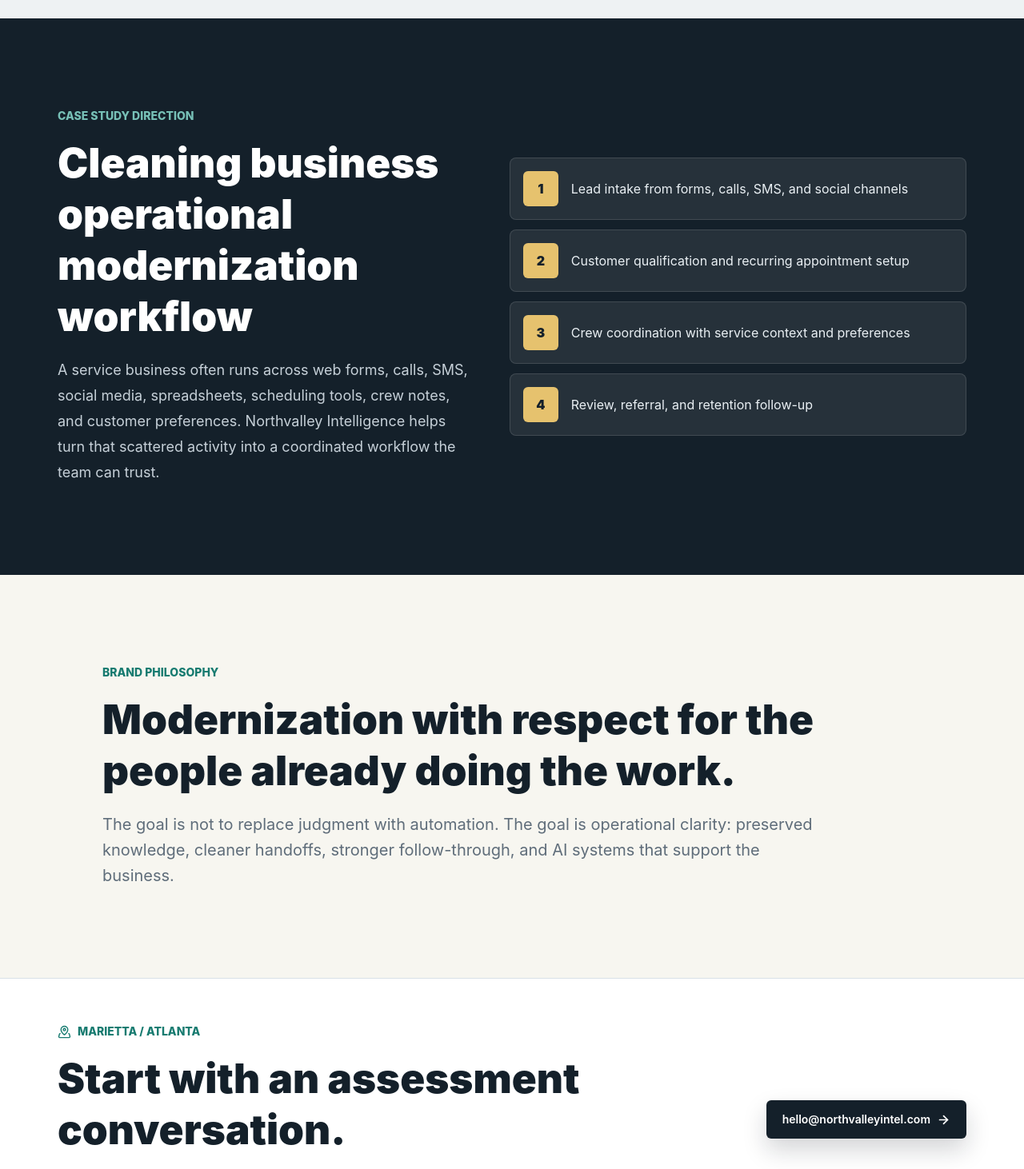
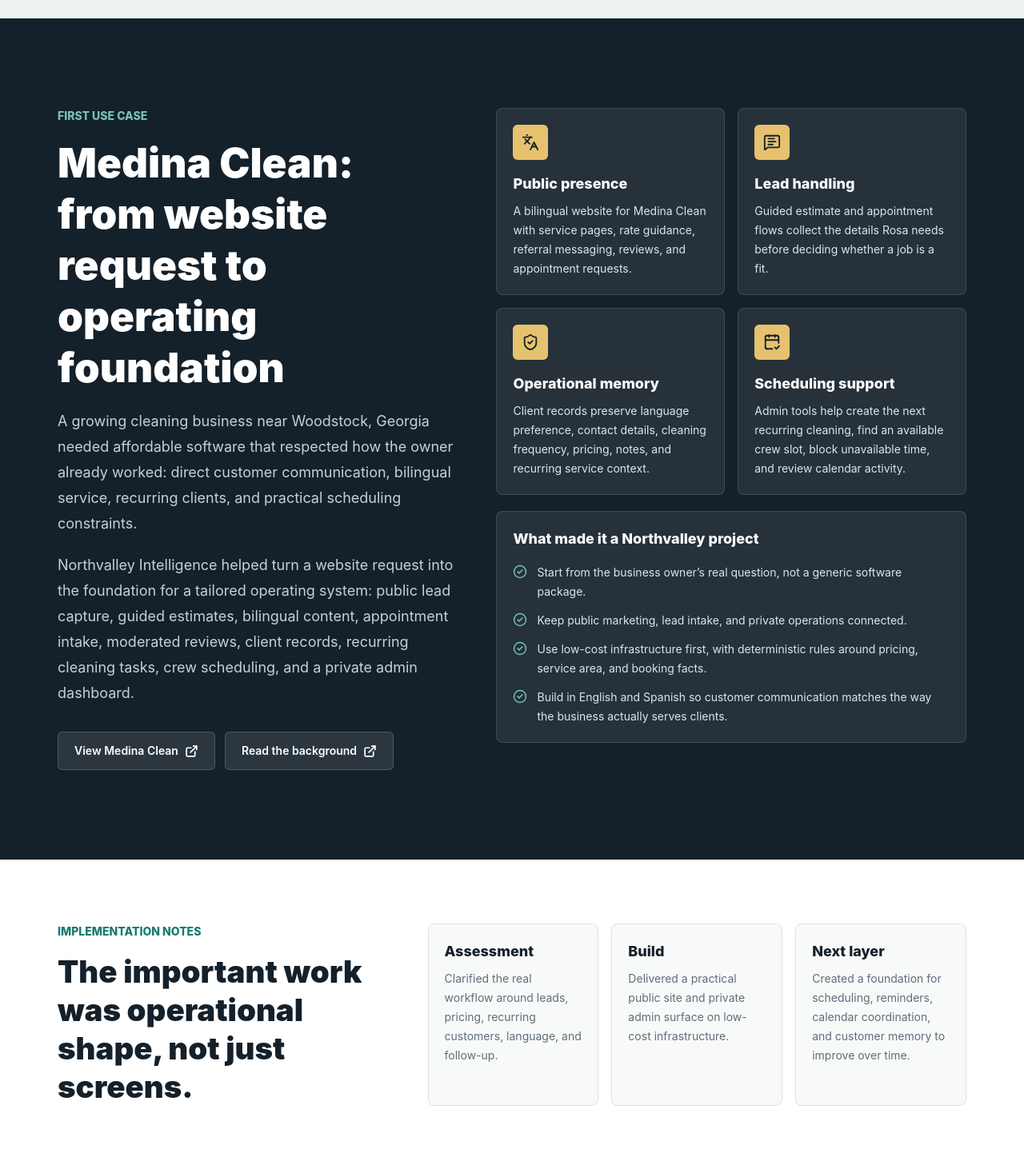
Before and after one commit to Northvalley-Intelligence/northvalleyintel.com, a Next.js app: page / in a window 1280 px wide. Shown: the part 2720-4182 px from the top of the page at 80% size. Built offline with nearby package versions, Linux system fonts and the light colour scheme.

Commit message:
Add Medina Clean case study

```diff
--- a/src/app/page.tsx
+++ b/src/app/page.tsx
@@ -1,8 +1,13 @@
 import {
   BrainCircuit,
+  CalendarCheck2,
   CheckCircle2,
+  ExternalLink,
+  Languages,
   MapPinned,
+  MessageSquareText,
   SearchCheck,
+  ShieldCheck,
 } from "lucide-react";
 
 import { OperationsVisual } from "@/components/operations-visual";
@@ -11,9 +16,11 @@
 import {
   assessments,
   industries,
+  medinaCaseStudy,
+  medinaOutcomes,
+  medinaPrinciples,
   services,
   siteConfig,
-  workflowSteps,
 } from "@/lib/site";
 
 const jsonLd = {
@@ -28,7 +35,22 @@
     "Operational AI Assessment",
     "Knowledge Chaos Assessment",
     "Workflow Intelligence Consulting",
+    "Small Business Operations System",
   ],
+  hasOfferCatalog: {
+    "@type": "OfferCatalog",
+    name: "Assessment-led implementation examples",
+    itemListElement: [
+      {
+        "@type": "Offer",
+        itemOffered: {
+          "@type": "Service",
+          name: "Medina Clean operations case study",
+          url: medinaCaseStudy.url,
+        },
+      },
+    ],
+  },
 };
 
 export default function Home() {
@@ -166,33 +188,134 @@
           id="case-study"
           className="bg-north-ink px-5 py-20 text-white md:px-10 md:py-28 lg:px-18"
         >
-          <div className="mx-auto grid max-w-7xl items-center gap-12 lg:grid-cols-[0.95fr_1.05fr]">
+          <div className="mx-auto grid max-w-7xl gap-12 lg:grid-cols-[0.92fr_1.08fr]">
             <div>
               <p className="mb-4 text-sm font-extrabold uppercase text-[#77c0b7]">
-                Case Study Direction
+                First Use Case
               </p>
               <h2 className="text-[clamp(2rem,4vw,3.4rem)] font-black leading-tight tracking-normal">
-                Cleaning business operational modernization workflow
+                {medinaCaseStudy.name}: from website request to operating
+                foundation
               </h2>
               <p className="mt-5 text-lg leading-8 text-[#c6d0d8]">
-                A service business often runs across web forms, calls, SMS,
-                social media, spreadsheets, scheduling tools, crew notes, and
-                customer preferences. Northvalley Intelligence helps turn that
-                scattered activity into a coordinated workflow the team can
-                trust.
+                {medinaCaseStudy.context}
               </p>
+              <p className="mt-5 text-lg leading-8 text-[#c6d0d8]">
+                {medinaCaseStudy.summary}
+              </p>
+              <div className="mt-8 flex flex-col gap-3 sm:flex-row">
+                <ButtonLink
+                  href={medinaCaseStudy.url}
+                  variant="light"
+                  showIcon={false}
+                >
+                  View Medina Clean
+                  <ExternalLink
+                    aria-hidden="true"
+                    size={17}
+                    strokeWidth={2.4}
+                  />
+                </ButtonLink>
+                <ButtonLink
+                  href={medinaCaseStudy.sourceUrl}
+                  variant="light"
+                  showIcon={false}
+                >
+                  Read the background
+                  <ExternalLink
+                    aria-hidden="true"
+                    size={17}
+                    strokeWidth={2.4}
+                  />
+                </ButtonLink>
+              </div>
             </div>
-            <div className="grid gap-3">
-              {workflowSteps.map((step, index) => (
-                <div
-                  key={step}
-                  className="grid min-h-18 grid-cols-[2.75rem_1fr] items-center gap-4 rounded-lg border border-white/12 bg-white/8 p-4"
+            <div>
+              <div className="grid gap-4 sm:grid-cols-2">
+                {medinaOutcomes.map((outcome, index) => {
+                  const Icon = [
+                    Languages,
+                    MessageSquareText,
+                    ShieldCheck,
+                    CalendarCheck2,
+                  ][index];
+
+                  return (
+                    <article
+                      key={outcome.label}
+                      className="rounded-lg border border-white/12 bg-white/8 p-5"
+                    >
+                      <div className="mb-4 grid h-11 w-11 place-items-center rounded-md bg-[#e6c26e] text-north-ink">
+                        <Icon aria-hidden="true" size={22} />
+                      </div>
+                      <h3 className="text-lg font-extrabold text-white">
+                        {outcome.label}
+                      </h3>
+                      <p className="mt-2 text-sm leading-6 text-[#dbe5eb]">
+                        {outcome.detail}
+                      </p>
+                    </article>
+                  );
+                })}
+              </div>
+              <div className="mt-5 rounded-lg border border-white/12 bg-white/8 p-5">
+                <h3 className="text-lg font-extrabold">
+                  What made it a Northvalley project
+                </h3>
+                <ul className="mt-4 grid gap-3">
+                  {medinaPrinciples.map((principle) => (
+                    <li
+                      key={principle}
+                      className="flex gap-3 text-sm leading-6 text-[#dbe5eb]"
+                    >
+                      <CheckCircle2
+                        aria-hidden="true"
+                        className="mt-0.5 shrink-0 text-[#77c0b7]"
+                        size={18}
+                      />
+                      <span>{principle}</span>
+                    </li>
+                  ))}
+                </ul>
+              </div>
+            </div>
+          </div>
+        </section>
+
+        <section className="border-b border-north-line bg-white px-5 py-16 md:px-10 md:py-20 lg:px-18">
+          <div className="mx-auto grid max-w-7xl gap-8 lg:grid-cols-[0.78fr_1.22fr]">
+            <div>
+              <p className="mb-4 text-sm font-extrabold uppercase text-north-teal">
+                Implementation Notes
+              </p>
+              <h2 className="text-[clamp(1.8rem,3vw,2.7rem)] font-black leading-tight tracking-normal">
+                The important work was operational shape, not just screens.
+              </h2>
+            </div>
+            <div className="grid gap-4 md:grid-cols-3">
+              {[
+                [
+                  "Assessment",
+                  "Clarified the real workflow around leads, pricing, recurring customers, language, and follow-up.",
+                ],
+                [
+                  "Build",
+                  "Delivered a practical public site and private admin surface on low-cost infrastructure.",
+                ],
+                [
+                  "Next layer",
+                  "Created a foundation for scheduling, reminders, calendar coordination, and customer memory to improve over time.",
+                ],
+              ].map(([title, body]) => (
+                <article
+                  key={title}
+                  className="rounded-lg border border-north-line bg-[#f8faf9] p-5"
                 >
-                  <span className="grid h-11 w-11 place-items-center rounded-md bg-[#e6c26e] font-black text-north-ink">
-                    {index + 1}
-                  </span>
-                  <p className="m-0 text-[#eaf0f4]">{step}</p>
-                </div>
+                  <h3 className="text-lg font-extrabold">{title}</h3>
+                  <p className="mt-2 text-sm leading-6 text-north-muted">
+                    {body}
+                  </p>
+                </article>
               ))}
             </div>
           </div>
--- a/src/lib/site.ts
+++ b/src/lib/site.ts
@@ -67,6 +67,48 @@
   },
 ];
 
+export const medinaCaseStudy = {
+  name: "Medina Clean",
+  client: "Rosa Medina",
+  url: "https://www.medinaclean.com",
+  sourceUrl:
+    "https://feroshjacob.github.io/posts/2026/06/01/the-end-of-software-scarcity-part-2-rosas-story",
+  context:
+    "A growing cleaning business near Woodstock, Georgia needed affordable software that respected how the owner already worked: direct customer communication, bilingual service, recurring clients, and practical scheduling constraints.",
+  summary:
+    "Northvalley Intelligence helped turn a website request into the foundation for a tailored operating system: public lead capture, guided estimates, bilingual content, appointment intake, moderated reviews, client records, recurring cleaning tasks, crew scheduling, and a private admin dashboard.",
+};
+
+export const medinaOutcomes = [
+  {
+    label: "Public presence",
+    detail:
+      "A bilingual website for Medina Clean with service pages, rate guidance, referral messaging, reviews, and appointment requests.",
+  },
+  {
+    label: "Lead handling",
+    detail:
+      "Guided estimate and appointment flows collect the details Rosa needs before deciding whether a job is a fit.",
+  },
+  {
+    label: "Operational memory",
+    detail:
+      "Client records preserve language preference, contact details, cleaning frequency, pricing, notes, and recurring service context.",
+  },
+  {
+    label: "Scheduling support",
+    detail:
+      "Admin tools help create the next recurring cleaning, find an available crew slot, block unavailable time, and review calendar activity.",
+  },
+];
+
+export const medinaPrinciples = [
+  "Start from the business owner’s real question, not a generic software package.",
+  "Keep public marketing, lead intake, and private operations connected.",
+  "Use low-cost infrastructure first, with deterministic rules around pricing, service area, and booking facts.",
+  "Build in English and Spanish so customer communication matches the way the business actually serves clients.",
+];
+
 export const workflowSteps = [
   "Lead intake from forms, calls, SMS, and social channels",
   "Customer qualification and recurring appointment setup",
```
